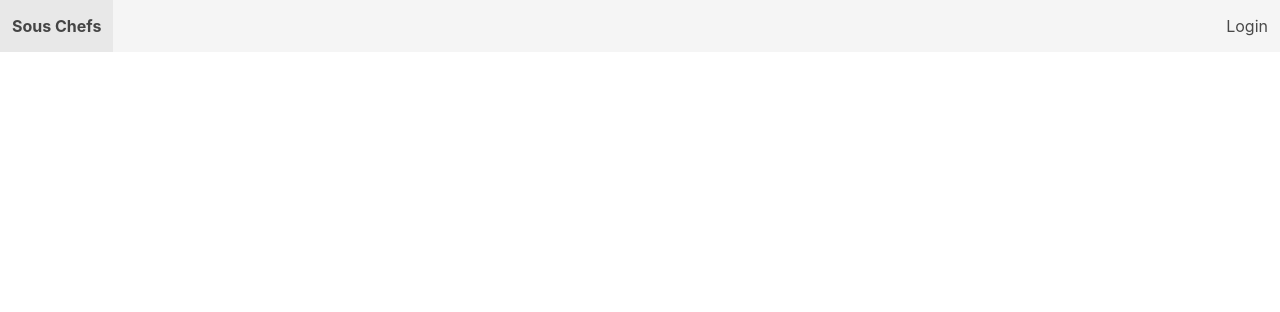
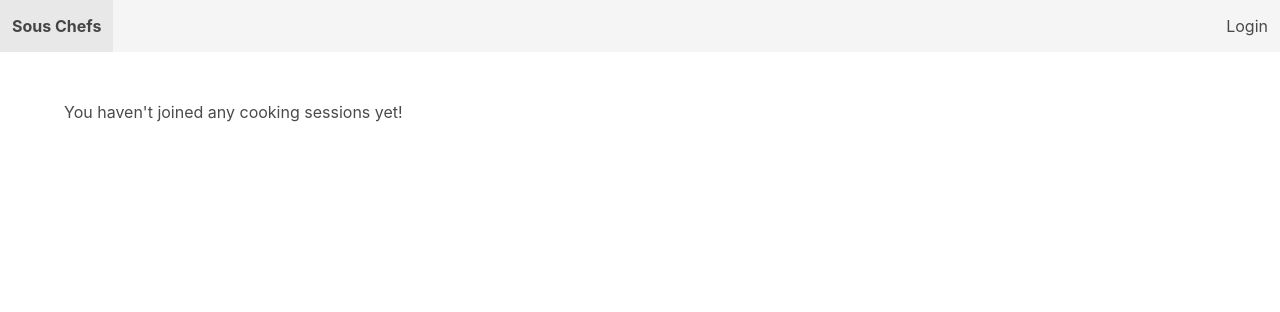
Before and after one commit to funkyrailroad/sous-chefs, a Django app: page /my_app/my-cooking-sessions/ in a window 1280 px wide. Shown: the top 312 px of the page. Run offline with Django 5.2, Linux system fonts and the light colour scheme; some libraries are stand-ins or nearby versions.

Commit message:
Let user know if they haven't joined any cooking sessions yet

```diff
--- a/my_app/templates/my_app/list-my-cooking-sessions.html
+++ b/my_app/templates/my_app/list-my-cooking-sessions.html
@@ -10,6 +10,10 @@
       <a href="{% url 'my_app:my-tasks-view' cooking_session.id %}">My Tasks</a> </h3>
     </p>
   </div>
+{% empty %}
+  <div>
+    <p>You haven't joined any cooking sessions yet!</p>
+  </div>
 {% endfor %}
 
 {% endblock %}
```
